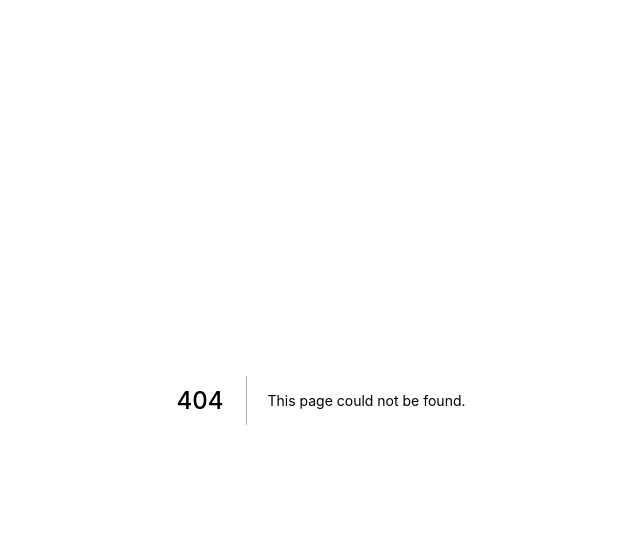
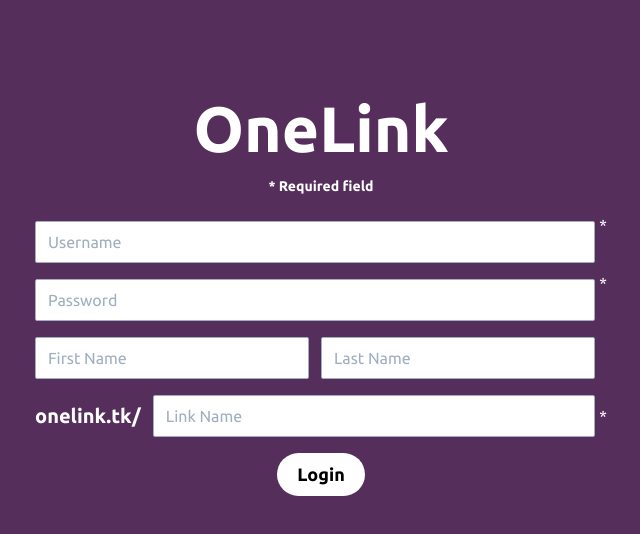
Before and after one commit to JCayabyab/onelink, a Next.js app: page /register in a window 1280 px wide. Before the commit this address had no page. Shown: the top 534 px of the page, without its empty margins (319-959 px from the left). Built offline with nearby package versions, Linux system fonts and the light colour scheme.

Commit message:
Add registration page

```diff
--- /dev/null
+++ b/src/pages/register.tsx
@@ -0,0 +1,145 @@
+import { FormEvent, useEffect, useState } from 'react';
+
+import { AxiosError } from 'axios';
+import { useRouter } from 'next/router';
+
+import { useGlobalContext } from '@/contexts/GlobalContext';
+
+const Register = () => {
+  const [usernameInput, setUsernameInput] = useState('');
+  const [passwordInput, setPasswordInput] = useState('');
+  const [firstNameInput, setFirstNameInput] = useState('');
+  const [lastNameInput, setLastNameInput] = useState('');
+  const [linkNameInput, setLinkNameInput] = useState('');
+  const [error, setError] = useState('');
+  const router = useRouter();
+  const { user, setUser } = useGlobalContext();
+
+  const handleRegister = async (
+    event: FormEvent<HTMLFormElement>
+  ): Promise<void> => {
+    event.preventDefault();
+
+    // eslint-disable-next-line no-restricted-syntax
+    for (const input of [
+      usernameInput,
+      passwordInput,
+      firstNameInput,
+      lastNameInput,
+      linkNameInput,
+    ]) {
+      if (input.length === 0) {
+        setError('Required fields cannot be blank');
+        return;
+      }
+    }
+
+    const body = {
+      username: usernameInput,
+      password: passwordInput,
+      firstName: firstNameInput,
+      lastName: lastNameInput,
+      linkName: linkNameInput,
+    };
+
+    try {
+      // const res = await axios.post('/api/register', body);
+      const res = { data: { user: body } };
+      const { user: userFromBackend } = await res.data;
+      if (userFromBackend) {
+        setUser(userFromBackend);
+      } else {
+        throw new Error('The server had a problem registering the user.');
+      }
+    } catch (err) {
+      const axiosError = err as AxiosError;
+      if (axiosError.response) {
+        setError(axiosError.response.data);
+      } else {
+        setError(axiosError.message);
+      }
+    }
+  };
+
+  useEffect(() => {
+    if (user) {
+      router.push('/');
+    }
+  }, [user, router]);
+
+  return (
+    <div className="container mx-auto my-20 flex flex-col items-center rounded-xl text-white">
+      <h1 className="font-sans text-6xl font-bold">OneLink</h1>
+      <div className="mb-4 font-sans text-sm font-semibold">
+        * Required field
+      </div>
+      <form onSubmit={handleRegister} className="flex flex-col items-center">
+        <div className="flex w-full align-top">
+          <input
+            type="text"
+            value={usernameInput}
+            onChange={(event: FormEvent<HTMLInputElement>) =>
+              setUsernameInput(event.currentTarget.value)
+            }
+            placeholder="Username"
+            className="my-2 w-full rounded-sm text-black"
+          ></input>
+          <span className="pl-1">*</span>
+        </div>
+        <div className="flex w-full align-top">
+          <input
+            type="password"
+            value={passwordInput}
+            onChange={(event: FormEvent<HTMLInputElement>) =>
+              setPasswordInput(event.currentTarget.value)
+            }
+            placeholder="Password"
+            className="my-2 w-full rounded-sm text-black"
+          ></input>
+          <span className="pl-1">*</span>
+        </div>
+        <div className="flex">
+          <input
+            type="text"
+            value={firstNameInput}
+            onChange={(event: FormEvent<HTMLInputElement>) =>
+              setFirstNameInput(event.currentTarget.value)
+            }
+            placeholder="First Name"
+            className="my-2 rounded-sm text-black"
+          ></input>
+          <input
+            type="text"
+            value={lastNameInput}
+            onChange={(event: FormEvent<HTMLInputElement>) =>
+              setLastNameInput(event.currentTarget.value)
+            }
+            placeholder="Last Name"
+            className="my-2 mx-3 rounded-sm text-black"
+          ></input>
+        </div>
+        <div className="flex w-full items-center">
+          <div className="text-xl font-semibold">onelink.tk/</div>
+          <input
+            type="text"
+            value={linkNameInput}
+            onChange={(event: FormEvent<HTMLInputElement>) =>
+              setLinkNameInput(event.currentTarget.value)
+            }
+            placeholder="Link Name"
+            className="my-2 ml-3 flex-1 rounded-sm text-black"
+          ></input>
+          <span className="pl-1">*</span>
+        </div>
+        <button
+          type="submit"
+          className="mt-2 rounded-full bg-white px-5 py-2 text-lg font-bold text-black"
+        >
+          Login
+        </button>
+      </form>
+      <div className="my-2 text-red-300">{error || ''}</div>
+    </div>
+  );
+};
+export default Register;
```
